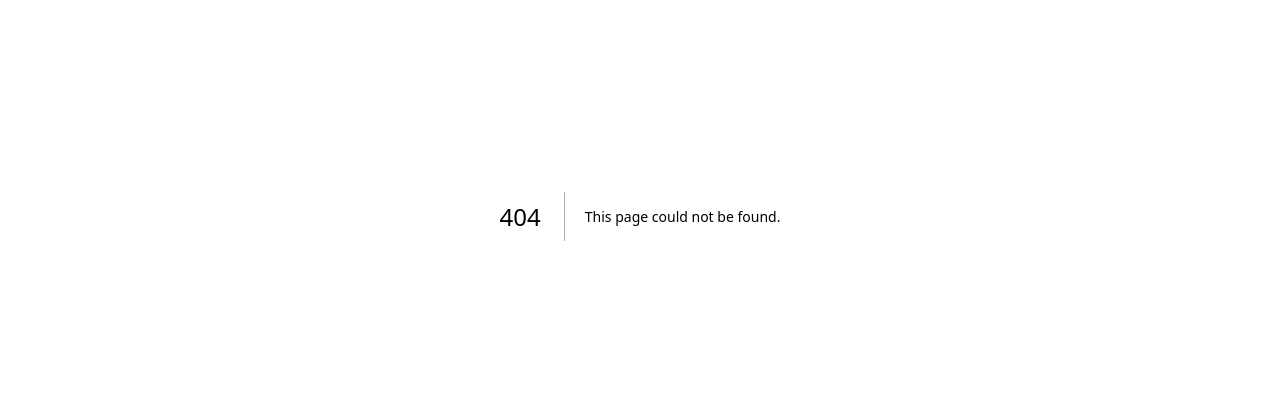
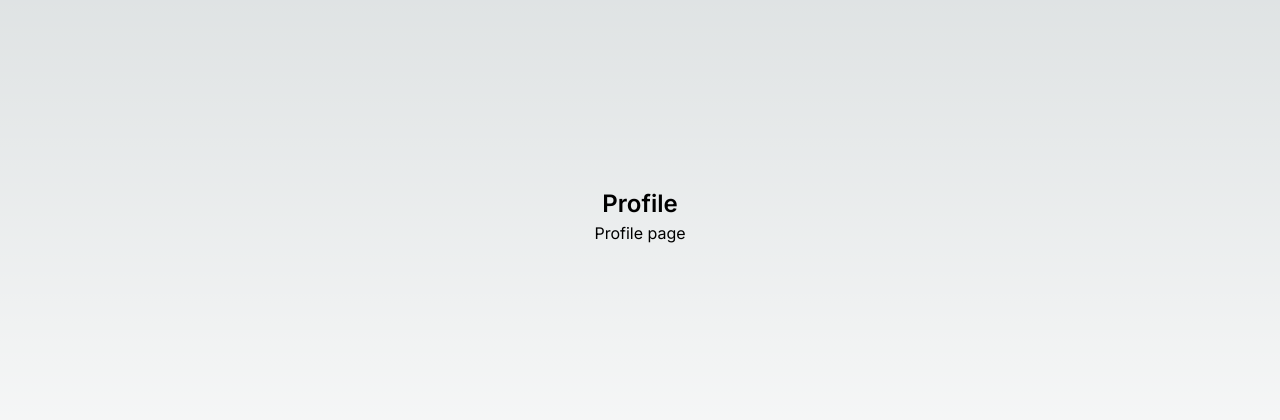
Before and after one commit to VaibhavTalkhande/NextFullstackApp, a Next.js app: page /profile in a window 1280 px wide. Before the commit this address had no page. Shown: the part 184-604 px from the top of the page. Built offline with nearby package versions, Linux system fonts and the light colour scheme.

Commit message:
profile page

```diff
--- /dev/null
+++ b/src/app/profile/page.tsx
@@ -0,0 +1,9 @@
+export default function ProfilePage() {
+    return (
+        <div className="flex flex-col items-center justify-center min-h-screen py-2 ">
+            <h1 className="text-2xl font-semibold">Profile</h1>
+            <hr />
+            <p>Profile page</p>
+        </div>
+    );
+}
```
